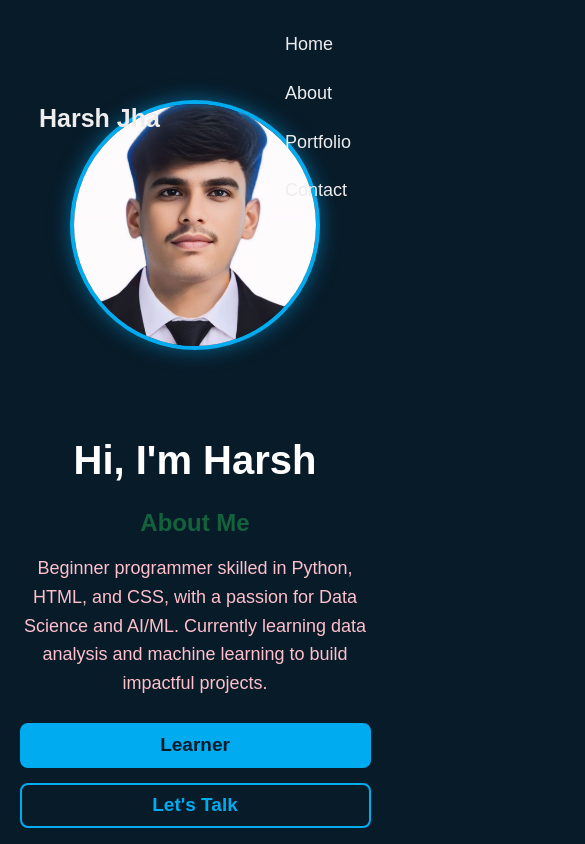
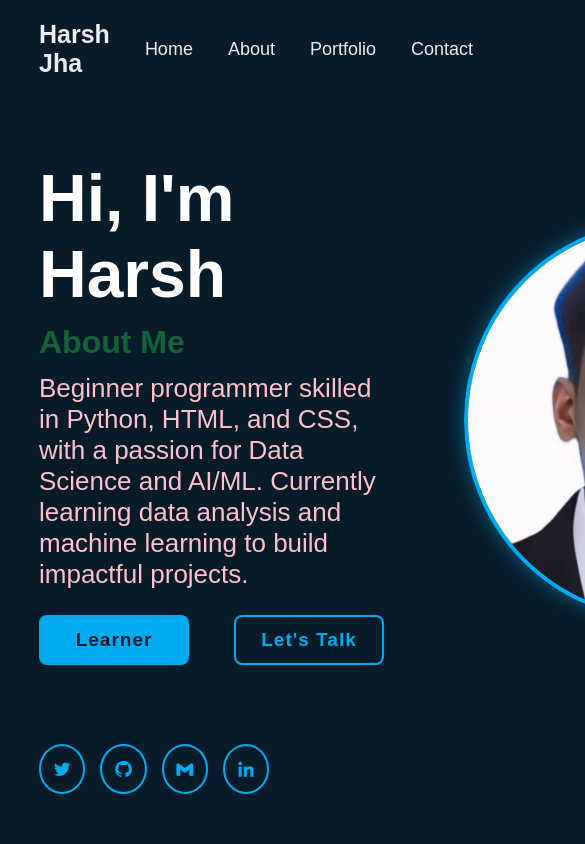
Before and after one commit to harshjha20/Portfolioharsh, a plain HTML site: page index.html in a window 390 px wide. Shown: the top 844 px of the page, 585 px wide, since content can reach past the window. Drawn offline with nearby package versions, Linux system fonts and the light colour scheme.

Commit message:
Add files via upload

```diff
--- a/style.css
+++ b/style.css
@@ -1,19 +1,16 @@
-/* ========== Base Reset ========== */
 * {
     margin: 0;
     padding: 0;
+    font-family: Arial, Helvetica, sans-serif;
     box-sizing: border-box;
-  font-family: Arial, Helvetica, sans-serif;
+    animation-duration: 3s;
 }
 
-/* ========== Body & General ========== */
 body {
     background-color: #081b29;
     color: white;
-  line-height: 1.6;
 }
 
-/* ========== Header/Navbar ========== */
 .header {
     position: fixed;
     top: 0;
@@ -23,8 +20,8 @@ body {
     background: transparent;
     display: flex;
     justify-content: space-between;
-  align-items: center;
     z-index: 100;
+    animation-delay: 3s;
 }
 
 .logo {
@@ -32,15 +29,7 @@ body {
     color: #ededed;
     text-decoration: none;
     font-weight: 600;
-}
-
-.menu-toggle {
-  display: none;
-}
-
-.navbar {
-  display: flex;
-  flex-wrap: wrap;
+    animation: normal;
 }
 
 .navbar a {
@@ -56,75 +45,81 @@ body {
     color: rgba(17, 160, 9, 0.692);
 }
 
-/* ========== Home Section ========== */
-.home {
+.home{
+    height: 100vh;
+    /* background: url(profile.jpg) no-repeat;
+    background-size: cover;
+    background-position: center; */
     display: flex;
-  flex-direction: row;
     align-items: center;
-  justify-content: space-between;
-  padding: 120px 10% 60px;
-  gap: 50px;
-  flex-wrap: wrap;
+    padding: 0 10%;
+    transition-duration: 3s;
 }
-
-.home-content {
-  flex: 1;
-  min-width: 300px;
+.home-content{
+    max-width: 600px;
+    margin: 20px 0 40px;
 }
-
-.home-content h1 {
+.home-content h1{
     font-size: 66px;
     font-weight: 700;
 }
 
-.home-content h3 {
+.home-content h3{
     margin-top: 12px;
     font-size: 32px;
     font-weight: 700;
     color: rgba(39, 219, 93, 0.377);
 }
 
-.home-content p {
+.home-content p{
     margin-top: 12px;
     font-size: 26px;
     color: pink;
+    animation-duration: 2s;
+
 }
 
-.btn-box {
+.home-content .btn-box{
     display: flex;
-  flex-wrap: wrap;
-  gap: 15px;
+    justify-content: space-between;
+    width: 345px;
+    height: 50px;
     margin-top: 25px;
+
 }
 
 .btn-box a {
+    position: relative;
     display: inline-flex;
     justify-content: center;
     align-items: center;
     width: 150px;
-  height: 45px;
+    height: 100%;
     background: #00abf0;
+    border: 2px solid #00abf0;
+    border-radius: 8px;
+    font-size: 19px;
     color: #081b29;
     text-decoration: none;
-  border: 2px solid #00abf0;
-  font-size: 19px;
     font-weight: 600;
-  border-radius: 8px;
-  transition: 0.4s;
-  position: relative;
+    letter-spacing: 1px;
+    z-index: 1;
     overflow: hidden;
 }
+.btn-box a:nth-child(2) {
 
-.btn-box a:nth-child(2) {
     background: transparent;
     color: #00abf0;
 }
-
-.btn-box a:hover::before {
-  width: 100%;
+.btn-box a:nth-child(2):hover {
+    color: #076db5;
+}
+.btn-box  a:nth-child(5) {
+    background: transparent;
+    color: #609cb4;
 }
 
-.btn-box a::before {
+.btn-box a::before{
     content: '';
     position: absolute;
     top: 0;
@@ -133,37 +128,31 @@ body {
     height: 100%;
     background: rgba(222, 111, 111, 0.881);
     z-index: -1;
-  transition: 0.5s;
+    transition: .5s;
 }
 
-.home-img {
-  flex-shrink: 0;
-  text-align: center;
+.btn-box a:hover::before {
+    width: 100%;
 }
-
-.home-img img {
-  width: 320px;
-  height: 320px;
-  object-fit: cover;
-  border-radius: 50%;
-  border: 4px solid #00abf0;
-  box-shadow: 0 0 20px rgba(0, 171, 240, 0.5);
-}
-
-/* ========== Social Icons under image ========== */
 .home-sci {
+    position: absolute;
+    height: 50px;
+    bottom: 50px;
+    width: 230px;
+    display: flex;
+    gap: 15px;
     margin-top: 20px;
-  display: flex;
-  justify-content: center;
-  gap: 15px;
+    justify-content: space-between;
 }
 
 .home-sci a {
+    position: relative;
     display: flex;
     justify-content: center;
     align-items: center;
-  width: 50px;
+    width: 60px;
     height: 50px;
+    background: transparent;
     border: 2px solid #00abf0;
     border-radius: 50%;
     font-size: 20px;
@@ -176,39 +165,62 @@ body {
     background: #00abf0;
     color: #081b29;
 }
+.home-img img {
+    width: 400px;
+    height: 400px;
+    object-fit: cover;
+    border-radius: 60%; /* 🎯 Makes it circular */
+    box-shadow: 0 0 20px rgba(0, 171, 240, 0.3);
+}
 
-/* ========== Projects Section ========== */
+.home {
+    height: 100vh;
+    display: flex;
+    align-items: center;
+    justify-content: space-between; /* Space between text and image */
+    padding: 0 10%;
+    gap: 50px; /* Optional: creates space between text and image */
+}
+
+.home-img {
+    flex-shrink: 0;
+    margin-left: 30px;
+}
+
+.home-img img {
+    width: 400px;
+    height: 400px;
+    border-radius: 50%;
+    object-fit: cover;
+    border: 4px solid #00abf0;
+    box-shadow: 0 0 20px rgba(0, 171, 240, 0.5);
+}
+
+
 .projects {
   padding: 80px 10%;
   background: #10253b;
-  text-align: center;
+  min-height: 100vh;
 }
 
 .projects h2 {
   font-size: 36px;
   margin-bottom: 30px;
   color: #00abf0;
+  text-align: center;
 }
 
-.project-grid {
-  display: flex;
-  flex-wrap: wrap;
-  justify-content: center;
-  gap: 20px;
-}
+
 
 .project-card {
   background: #0f2a40;
-  padding: 20px;
-  width: 300px;
+  padding: 10px;
   border-radius: 12px;
   border: 2px solid #00abf0;
+  display: flex;
+  flex-direction: column;
+  justify-content: space-between;
   transition: transform 0.3s;
-}
-
-.project-card:hover {
-  transform: translateY(-7px);
-  background: #112e42;
 }
 
 .project-card h3 {
@@ -219,17 +231,19 @@ body {
 .project-card p {
   color: #eee;
   font-size: 16px;
+  flex-grow: 1;
 }
 
 .project-card a {
-  display: inline-block;
   margin-top: 15px;
+  align-self: flex-start;
   padding: 8px 15px;
   background: #00abf0;
   color: #081b29;
   text-decoration: none;
   font-weight: 600;
   border-radius: 6px;
+  transition: background 0.3s;
 }
 
 .project-card a:hover {
@@ -237,10 +251,14 @@ body {
   color: white;
 }
 
-/* ========== Contact Section ========== */
+.project-card:hover {
+  transform: translateY(-7px);
+  background: #112e42;
+}
 .contact {
   padding: 80px 10%;
   background-color: #081b29;
+  color: rgba(186, 26, 26, 0.822);
   text-align: center;
 }
 
@@ -264,7 +282,7 @@ body {
   padding: 15px;
   border: 2px solid #00abf0;
   background: transparent;
-  color: #52c01f;
+  color: rgb(82, 192, 31);
   font-size: 16px;
   border-radius: 8px;
   resize: none;
@@ -284,73 +302,65 @@ body {
 
 .contact-form button:hover {
   background-color: #008fcc;
+  color: rgba(174, 67, 67, 0.868);
+}
+
+* {
+  margin: 0;
+  padding: 0;
+  font-family: Arial, Helvetica, sans-serif;
+  box-sizing: border-box;
+  animation-duration: 3s;
+}
+
+body {
+  background-color: #081b29;
   color: white;
 }
 
-/* ========== Responsive Media Queries ========== */
-@media screen and (max-width: 768px) {
-  .home {
-    flex-direction: column;
-    padding: 100px 5% 50px;
-    text-align: center;
+.header {
+  position: fixed;
+  top: 0;
+  left: 0;
+  width: 100%;
+  padding: 20px 10%;
+  background: transparent;
+  display: flex;
+  justify-content: space-between;
+  align-items: center;
+  z-index: 100;
+  animation-delay: 3s;
 }
 
-  .home-img {
-    order: 1;
-    margin-bottom: 20px;
+.logo {
+  font-size: 25px;
+  color: #ededed;
+  text-decoration: none;
+  font-weight: 600;
+  animation: normal;
 }
 
-  .home-content {
-    order: 2;
+.menu-toggle {
+  display: none;
+  font-size: 28px;
+  color: #ededed;
+  cursor: pointer;
 }
 
-  .home-sci {
-    order: 3;
-    justify-content: center;
-  }
-
+/* Navbar default */
 .navbar {
-    flex-direction: column;
-    align-items: flex-start;
+  display: flex;
 }
 
 .navbar a {
-    margin: 10px 0;
+  font-size: 18px;
+  color: #ededed;
+  text-decoration: none;
+  font-weight: 500;
+  margin-left: 35px;
 }
 
-  .btn-box {
-    justify-content: center;
+.navbar a:hover,
+.navbar a.active {
+  color: rgba(17, 160, 9, 0.692);
 }
-
-  .home-img img {
-    width: 250px;
-    height: 250px;
-  }
-}
-
-@media screen and (max-width: 480px) {
-  .home-content h1 {
-    font-size: 40px;
-  }
-
-  .home-content h3 {
-    font-size: 24px;
-  }
-
-  .home-content p {
-    font-size: 18px;
-  }
-
-  .btn-box a {
-    width: 100%;
-  }
-
-  .project-card {
-    width: 100%;
-  }
-
-  .contact-form {
-    width: 100%;
-    padding: 0 10px;
-  }
-}
```
Lines whose indentation alone changed are shown as unchanged.
